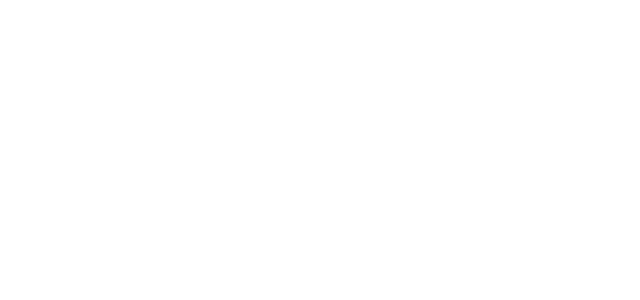
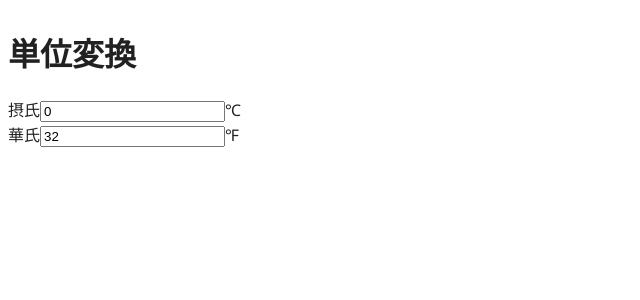
Before and after one commit to degiple/nuxt3-vitest, a Nuxt app: page /kurata/units in a window 1280 px wide. Before the commit this address had no page. Shown: the top 300 px of the page, without its empty margins (0-640 px from the left). Built offline with nearby package versions, Linux system fonts and the light colour scheme.

Commit message:
add unit convert page

```diff
--- a/pages/kurata/index.vue
+++ b/pages/kurata/index.vue
@@ -1,6 +1,6 @@
 <template>
   <VContainer>
-    倉さんボタン
+    Increment Button
     <IncButton />
   </VContainer>
 </template>
--- /dev/null
+++ b/pages/kurata/units.vue
@@ -0,0 +1,28 @@
+<template>
+  <div class="container">
+    <h1 class="title">単位変換</h1>
+    <div>
+    <label for="celsius">摂氏</label>
+    <input type="number" v-model.number="celsius" @input="ctoF" placeholder="摂氏温度"><span>℃</span>
+  </div>
+  <div>
+    <label for="fahrenheit">華氏</label>
+  <input type="number" v-model.number="fahrenheit" @input="ftoC" placeholder="華氏温度"><span>℉</span>
+  </div>
+  </div>
+</template>
+
+<script setup lang="ts">
+import { ref } from 'vue';
+
+const celsius = ref(0);
+const fahrenheit = ref(32);
+
+const ctoF = () => {
+  fahrenheit.value = Math.round(((celsius.value * 9) / 5 + 32) * 100) / 100
+}
+
+const ftoC = () => {
+  celsius.value = Math.round((((fahrenheit.value - 32) * 5) / 9) * 100) / 100
+}
+</script>
```
